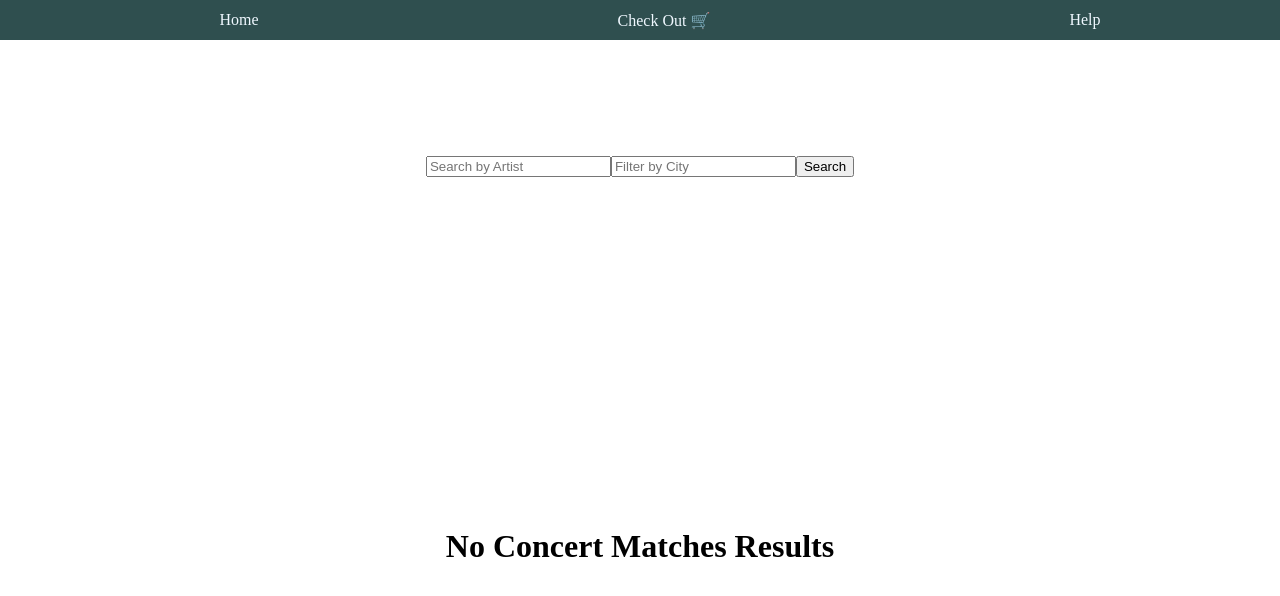
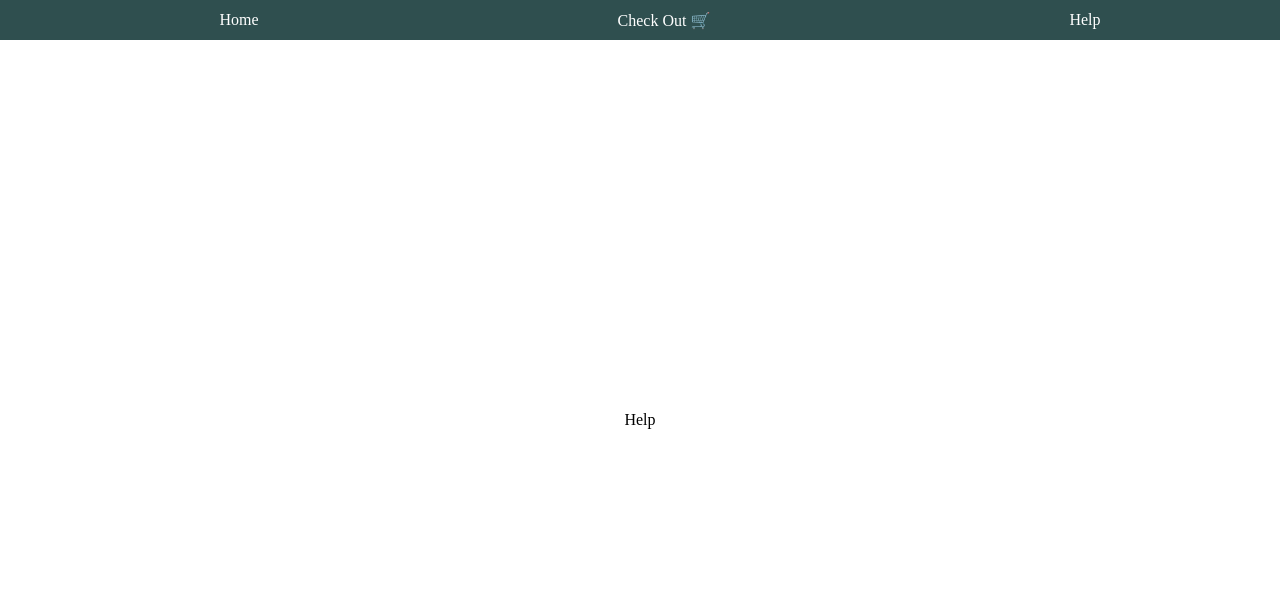
Before and after one commit to wghile/PS-Module2Project, a React (Vite) app: page /help in a window 1280 px wide. Shown: the top 596 px of the page. Built offline with nearby package versions, Linux system fonts and the light colour scheme.

Commit message:
Sat commit

```diff
--- a/package.json
+++ b/package.json
@@ -11,7 +11,8 @@
   },
   "dependencies": {
     "react": "^18.2.0",
-    "react-dom": "^18.2.0"
+    "react-dom": "^18.2.0",
+    "react-router-dom": "^6.15.0"
   },
   "devDependencies": {
     "@types/react": "^18.2.15",
--- a/src/App.css
+++ b/src/App.css
@@ -7,7 +7,7 @@
   height: 100vh;
   width: 100vw;
   display: grid;
-  grid-template-rows: 40px 1fr 2fr;
+  grid-template-rows: 40px 1fr;
 }
 
 /* Nav CSS */
@@ -16,7 +16,6 @@
   background-color: darkslategray;
   width: 100vw;
   height: 40px;
-  color: aliceblue;
 }
 .Nav > ul{
   display: flex;
@@ -35,6 +34,6 @@
 
 
 /* Results CSS */
-.Results {
+/* .Results {
   grid: 3/4;
-}
+} */
--- a/src/App.jsx
+++ b/src/App.jsx
@@ -1,10 +1,11 @@
-import { useState, useEffect } from 'react'
+import { useState } from 'react'
+import { Route, Routes } from 'react-router-dom'
+import './App.css'
 import Form from './components/Form'
 import Results from './components/Results'
 import Nav from './components/Nav'
-import Display from './components/Display'
-import Poster from './components/Poster'
-import './App.css'
+import Help from './components/Help'
+import Purchase from './components/Purchase'
 
 function App() {
 
@@ -29,9 +30,12 @@ function App() {
   return (
     <div className='App'>
       <Nav />
-      <Form found = {findEvent}/>
-      <Results concerts = {concert} />
-      {/* <Display findEvent = {findEvent}/> */}
+      <Routes>
+        <Route path='/' element={<Form check={findEvent}/>}/>
+        <Route path='/searchresults' element={<Results concerts={concert}/>}/>
+        <Route path='/help' element={<Help />}/>
+        <Route path='/checkout' element={<Purchase />}/>
+      </Routes>
     </div>
   )
 }
--- a/src/components/Form.jsx
+++ b/src/components/Form.jsx
@@ -1,28 +1,37 @@
-import { useState, useRef } from "react"
+import { useRef } from "react"
+import { Link } from 'react-router-dom'
 
-export default function Form({found}) {
+export default function Form({check}) {
 
-    // const [data, setData] = useState({artist: '', city: '', startDate: '', endDate: ''})
+    // const [input, setInput] = useState({artist: '', city: ''})
 
-    const artistRef = useRef()
+    const artRef = useRef()
     const cityRef = useRef()
 
     // const update = (e) => {
-    //     setData({...data,[e.target.name]: e.target.value})
+    //     setInput({...,[e.target.name]: e.target.value})
     // }
 
-    const search = (e) => {
+    const submit = (e) => {
         e.preventDefault()
-        found(artistRef.current.value, cityRef.current.value)
-        // evt(data.artist, data.city, data.startDate, data.endDate)
-        // evt(data)
+        check(artRef.current.value, cityRef.current.value)
     }
+
+    // const reset = (e) => {
+    //     e.preventDefault()
+    //     check(artRef, cityRef)
+    // }
 
   return (
     <div className="Form">
-        <input type="text" ref={artistRef} placeholder="Search by Artist"></input>
+        <input type="text" ref={artRef} placeholder="Search by Artist/Genre"></input>
         <input type="text" ref={cityRef} placeholder="Filter by City"></input>
-        <button onClick={search}>Search</button>
+            <button onClick={submit}>
+                <Link to='/searchresults' style={{color: 'black', textDecoration: 'none'}}>
+                    Search
+                </Link>
+            </button>
+        {/* <button onClick={reset}>Clear</button> */}
     </div>
   )
 }
--- /dev/null
+++ b/src/components/Help.jsx
@@ -0,0 +1,5 @@
+export default function Help() {
+  return (
+    <div className="Help">Help</div>
+  )
+}
--- a/src/components/Nav.jsx
+++ b/src/components/Nav.jsx
@@ -1,10 +1,24 @@
+import { Link } from 'react-router-dom'
+
 export default function Nav() {
   return (
     <div className="Nav">
         <ul>
-            <li>Home</li>
-            <li>Check Out 🛒</li>
-            <li>Help</li>
+            <li>
+                <Link to='/' style={{color: 'white', textDecoration: 'none'}}>
+                    Home
+                </Link>
+            </li>
+            <li>
+                <Link to='/checkout' style={{color: 'white', textDecoration: 'none'}}>
+                    Check Out 🛒
+                </Link>
+            </li>
+            <li>
+                <Link to='/help' style={{color: 'white', textDecoration: 'none'}}>
+                    Help
+                </Link>
+            </li>
         </ul>
     </div>
   )
--- /dev/null
+++ b/src/components/Purchase.jsx
@@ -0,0 +1,7 @@
+
+
+export default function Purchase() {
+  return (
+    <div className='Purchase'>Purchase</div>
+  )
+}
--- /dev/null
+++ b/src/components/Result.jsx
@@ -0,0 +1,11 @@
+export default function Result({name, venue, img, link, date, location}) {
+  return (
+        <div className="Result">
+            <h1>Name:{name}</h1>
+            <h1>Location:{venue}, {location}</h1>
+            <img src = {img} alt = {name}/>
+            <h3>{date}</h3>
+            <a href={link}>Link to Buy Tickets</a>
+        </div>
+    )
+}
--- a/src/components/Results.jsx
+++ b/src/components/Results.jsx
@@ -1,31 +1,34 @@
+import Result from './Result'
+
 export default function Results ({concerts}) {
 
   console.log(concerts)
   let retrievedData = concerts["_embedded"]
+  console.log(retrievedData)
   let array = []
   array.push(retrievedData)
-  // console.log(array)
   let concertsArray = []
-  array[0]?.["events"].forEach((el) => concertsArray.push(el))
+  array[0]?.["events"].map((el) => concertsArray.push(el))
+  concertsArray.map((el) => el.dates.start.localDate = new Date(el.dates.start.localDate))
+  concertsArray.sort((a,b) => a.dates.start.localDate - b.dates.start.localDate)
   console.log(concertsArray)
 
-  const loaded = () => {
-    concertsArray.forEach(concert => {
-      return (
-        <div className="Results">
-            <h1>{concert.name}</h1>
-            <h2>{concert.genre}</h2>
-            {/* <img src = {concert.images} alt = {concert.name}/>
-            <h3>{concert.localStartDate}</h3>
-            <a href={concert.url}>Link to Buy Tickets</a> */}
-        </div>
-      )
-    })
+
+  if(concertsArray.length > 0){
+    console.log('hi')
+    return(
+      <div className='Results'>
+        {concertsArray.map((concert) => {
+          return (
+            <div key={concert.id}>
+              <Result name = {concert.name} img = {concert.images[0].url} link = {concert.url} date = {`${concert.dates.start.localDate.getFullYear()}-${concert.dates.start.localDate.getMonth() + 1}-${concert.dates.start.localDate.getDate()}`} venue = {concert._embedded.venues[0].name} location = {`${concert._embedded.venues[0].city.name}, ${concert._embedded.venues[0].state?.stateCode}`} />
+            </div>
+          )
+        })}
+      </div>
+    )
+  }else{
+    console.log('bye')
+    return <h1>No Concert Matches Results</h1>
   }
-
-  const loading = () => {
-      return <h1>No Concert Matches Results</h1>
-  }
-
-  return concertsArray.length > 0 ? loaded() : loading()
 }
--- a/src/main.jsx
+++ b/src/main.jsx
@@ -1,9 +1,12 @@
 import React from 'react'
 import ReactDOM from 'react-dom/client'
 import App from './App.jsx'
+import { BrowserRouter as Router } from 'react-router-dom'
 
 ReactDOM.createRoot(document.getElementById('root')).render(
   <React.StrictMode>
-    <App />
+    <Router>
+      <App />
+    </Router>
   </React.StrictMode>,
 )
```
Also changed, not shown: 1 other file (tests, documents, lock files or other folders).
